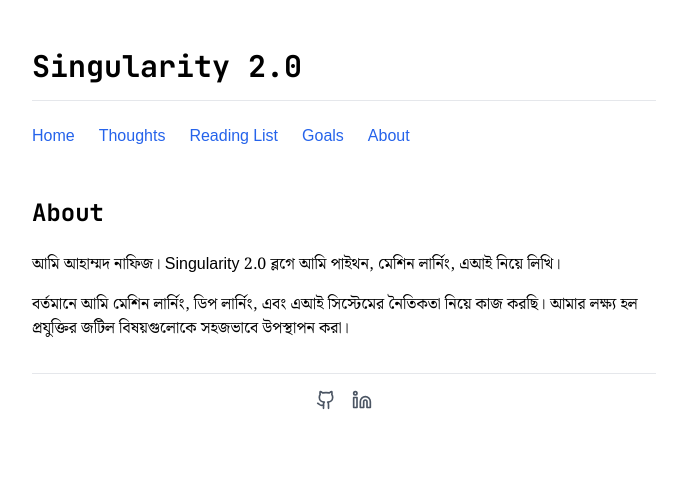
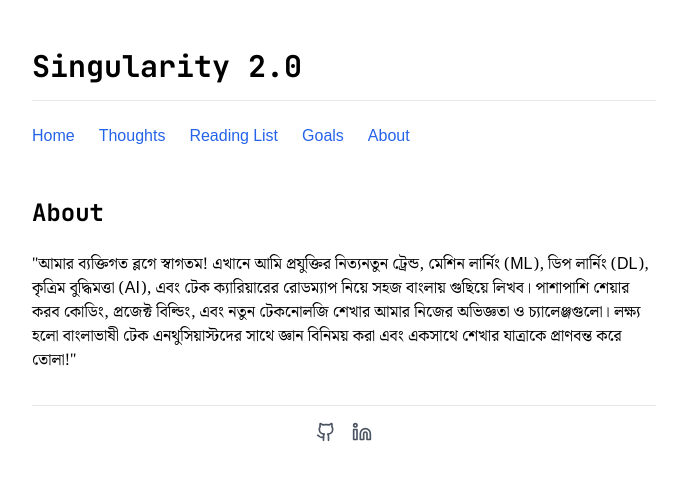
Before and after one commit to ahammadnafiz/singularity2.0, a Next.js app: page /singularity2.0/about in a window 1280 px wide. Shown: the top 480 px of the page, without its empty margins (296-983 px from the left). Built offline with nearby package versions, Linux system fonts and the light colour scheme.

Commit message:
refactor: update About page content for clarity and engagement

```diff
--- a/app/about/page.tsx
+++ b/app/about/page.tsx
@@ -7,12 +7,8 @@ export default function About() {
         <h2 className="text-xl sm:text-2xl font-bold font-jetbrains-mono">About</h2>
         <div className="space-y-4 text-base">
           <p>
-            আমি আহাম্মদ নাফিজ। Singularity 2.0 ব্লগে আমি পাইথন, মেশিন লার্নিং, এআই
-            নিয়ে লিখি।
-          </p>
-          <p>
-            বর্তমানে আমি মেশিন লার্নিং, ডিপ লার্নিং, এবং এআই সিস্টেমের নৈতিকতা নিয়ে কাজ করছি। আমার লক্ষ্য হল প্রযুক্তির জটিল বিষয়গুলোকে
-            সহজভাবে উপস্থাপন করা।
+          "আমার ব্যক্তিগত ব্লগে স্বাগতম! এখানে আমি প্রযুক্তির নিত্যনতুন ট্রেন্ড, মেশিন লার্নিং (ML), ডিপ লার্নিং (DL), কৃত্রিম বুদ্ধিমত্তা (AI), এবং টেক ক্যারিয়ারের রোডম্যাপ নিয়ে সহজ বাংলায় গুছিয়ে লিখব।
+          পাশাপাশি শেয়ার করব কোডিং, প্রজেক্ট বিল্ডিং, এবং নতুন টেকনোলজি শেখার আমার নিজের অভিজ্ঞতা ও চ্যালেঞ্জগুলো। লক্ষ্য হলো বাংলাভাষী টেক এনথুসিয়াস্টদের সাথে জ্ঞান বিনিময় করা এবং একসাথে শেখার যাত্রাকে প্রাণবন্ত করে তোলা!"
           </p>
         </div>
       </div>
```
